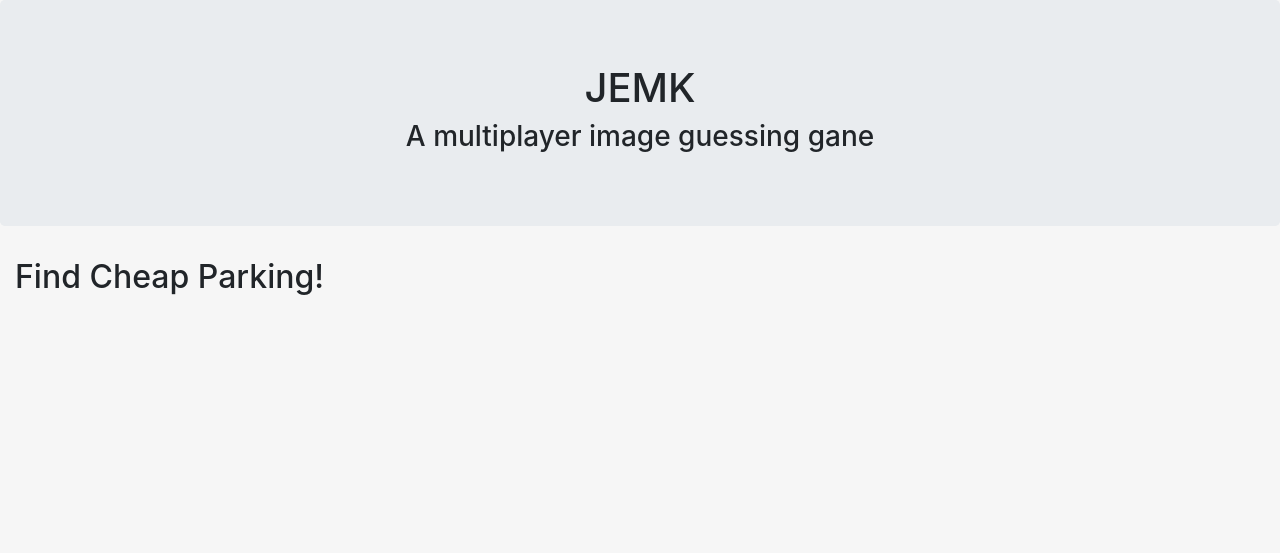
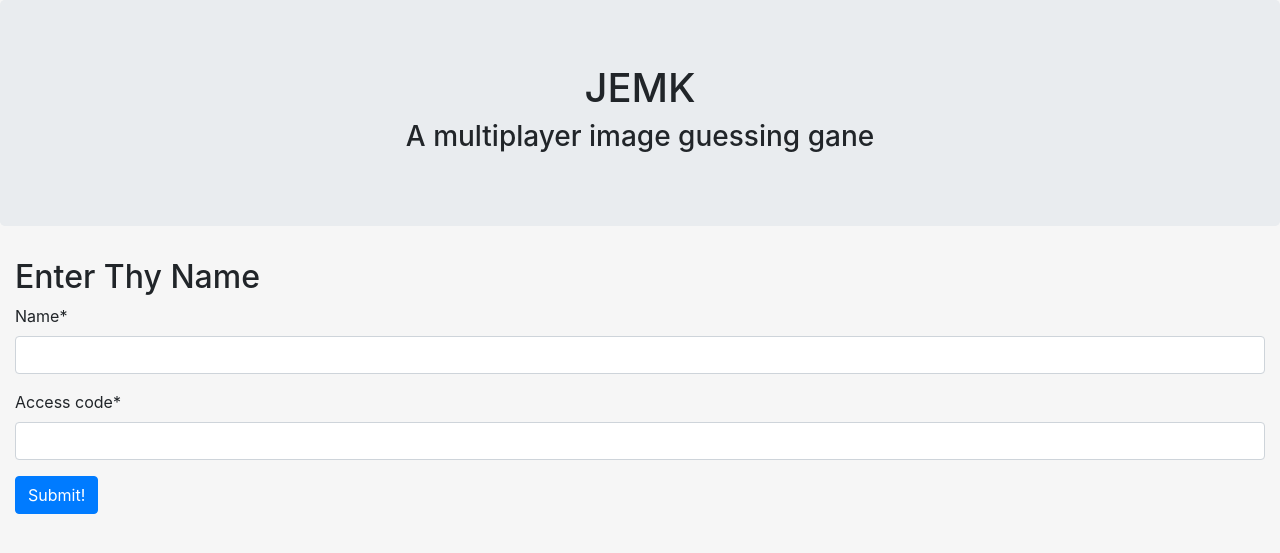
Before and after one commit to JEMK-2k19/Puzzle-Generator, a Django app: page /carpark/join_game/ in a window 1280 px wide. Shown: the top 553 px of the page. Run offline with Django 3.2, Linux system fonts and the light colour scheme; parts of the project's set-up code (start-up, migrations or seed data) failed here and were passed over; some libraries are stand-ins or nearby versions.

Commit message:
Add Join Game Page

```diff
--- a/carpark/forms.py
+++ b/carpark/forms.py
@@ -25,6 +25,13 @@ class AnswerForm(forms.ModelForm):
         self.words = self.puzzle.words
         self.answer = self.puzzle.answer
 
+class createJoinGameForm(forms.ModelForm):
+    class Meta:
+        model = models.joinGameForm
+        fields = ["name", "access_code"]
+
+
+
 class CreatePerson(forms.ModelForm):
     class Meta:
         model = models.Player
--- a/carpark/models.py
+++ b/carpark/models.py
@@ -12,8 +12,9 @@ class Route(models.Model):
 class Question(models.Model):
     answer = models.CharField(max_length=100)
 
-class NewGameForm(models.Model):
+class joinGameForm(models.Model):
     name = models.CharField(max_length=100)
+    access_code = models.CharField(max_length=8)
 
 class Player(models.Model):
     name = models.CharField(max_length=100)
--- a/carpark/templates/carpark/join_game.html
+++ b/carpark/templates/carpark/join_game.html
@@ -1,9 +1,21 @@
 {% extends 'base_layout.html' %}
-
+{% load crispy_forms_tags %}
 {% block content %}
 
 <div class = "input-data">
-  <h2>Find Cheap Parking!</h2>
+  <h2>Enter Thy Name</h2>
+  <form class="form-group" action="./" method="post">
+    {% csrf_token %}
+    <div class="row">
+      <div class="col-sm-12">
+        {{ form.name|as_crispy_field }}
+        {{ form.access_code|as_crispy_field }}
+      </div>
+    </div>
+    <a href="/join_game.html">
+      <button type="submit" class="btn btn-primary mb-2">Submit!</button>
+    </a>
+  </form>
 </div>
 
 {% endblock %}
--- a/carpark/views.py
+++ b/carpark/views.py
@@ -19,7 +19,16 @@ def new_game(request):
     return render(request, 'carpark/new_game.html', {'form': form})
 
 def join_game(request):
-    return render(request, 'carpark/join_game.html')
+    if request.method == "POST":
+        form = forms.createJoinGameForm(request.POST)
+        if form.is_valid():
+            player_name = form.cleaned_data['name']
+            access_code = form.cleaned_data['access_code']
+
+            return render(request, 'carpark/wait_page.html')
+    else:
+        form = forms.createJoinGameForm()
+    return render(request, 'carpark/join_game.html', {'form': form})
 
 def quiz(request):
     output = []
```
Also changed, not shown: carpark/player.py (deleted, +0 -7 lines).
